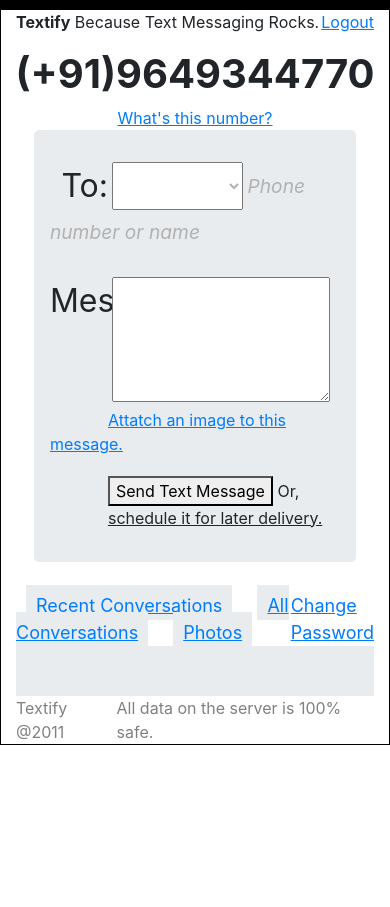
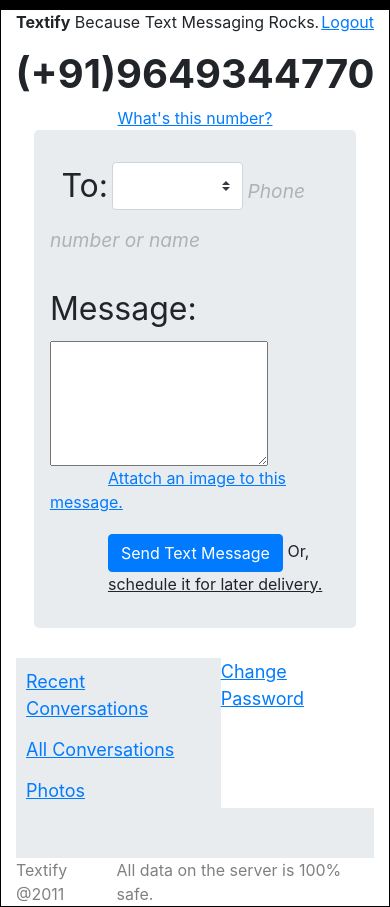
Before and after one commit to shreyasjain/auriga-3, a PHP site: page / in a window 390 px wide. Before the commit the page ends 745 px from the top, so only its background shows below. Run offline with PHP 8.4, Linux system fonts and the light colour scheme; lists and menus that the app fills with data are empty.

Commit message:
bootstrap

```diff
--- a/home.html
+++ b/home.html
@@ -29,7 +29,7 @@
             <form action="">
                 <div class="message-bar-1">
                     <label for="">To: </label>
-                    <select name="" id=""></select>
+                    <select class="custom-select custom-select-lg mb-3" name="" id=""></select>
                     <span>Phone number or name </span>
                 </div>
                 <div class="message-bar-2">
@@ -41,7 +41,7 @@
                     <a href="">Attatch an image to this message.</a>
                 </div>
                 <div class="message-bar-4">
-                    <button>Send Text Message</button>
+                    <button class="btn btn-primary">Send Text Message</button>
                     <span>Or, <span style="text-decoration: underline;">schedule it for later delivery.</span></span>
                 </div>
             </form>
@@ -76,7 +76,7 @@
 
                 <div class="data-bar-3">
                     <textarea name="" id="" cols="30" rows="10"></textarea>
-                    <button><u>Send Message</u></button>
+                    <button class="btn btn-danger"><u>Send Message</u></button>
                 </div>
 
                 <div class="data-bar-4">
@@ -302,6 +302,7 @@
             <div class="data-3 data" id="data-3">
                 <h1 style="border-bottom: 1px solid gray;">Photos From All Conversations</h1>
                 <div class="data-3-child">
+
                     <div class="data-3-flex">
                         <div class="my-card">
                             <img src="./user-male.png" alt="">
--- a/style.css
+++ b/style.css
@@ -205,3 +205,22 @@
     justify-content: space-between;
     color: grey;
 }
+
+@media(max-width:992px){
+/* message */
+.message-bar-2 {
+    margin-top: 30px;
+    display: grid;
+}
+}
+
+@media(max-width:768px){
+/* tabs */
+.tab-bar-left{
+    display: flex;
+    flex-direction: column;
+}
+.tab-bar-left a {
+    margin: 0;
+}
+}
```
